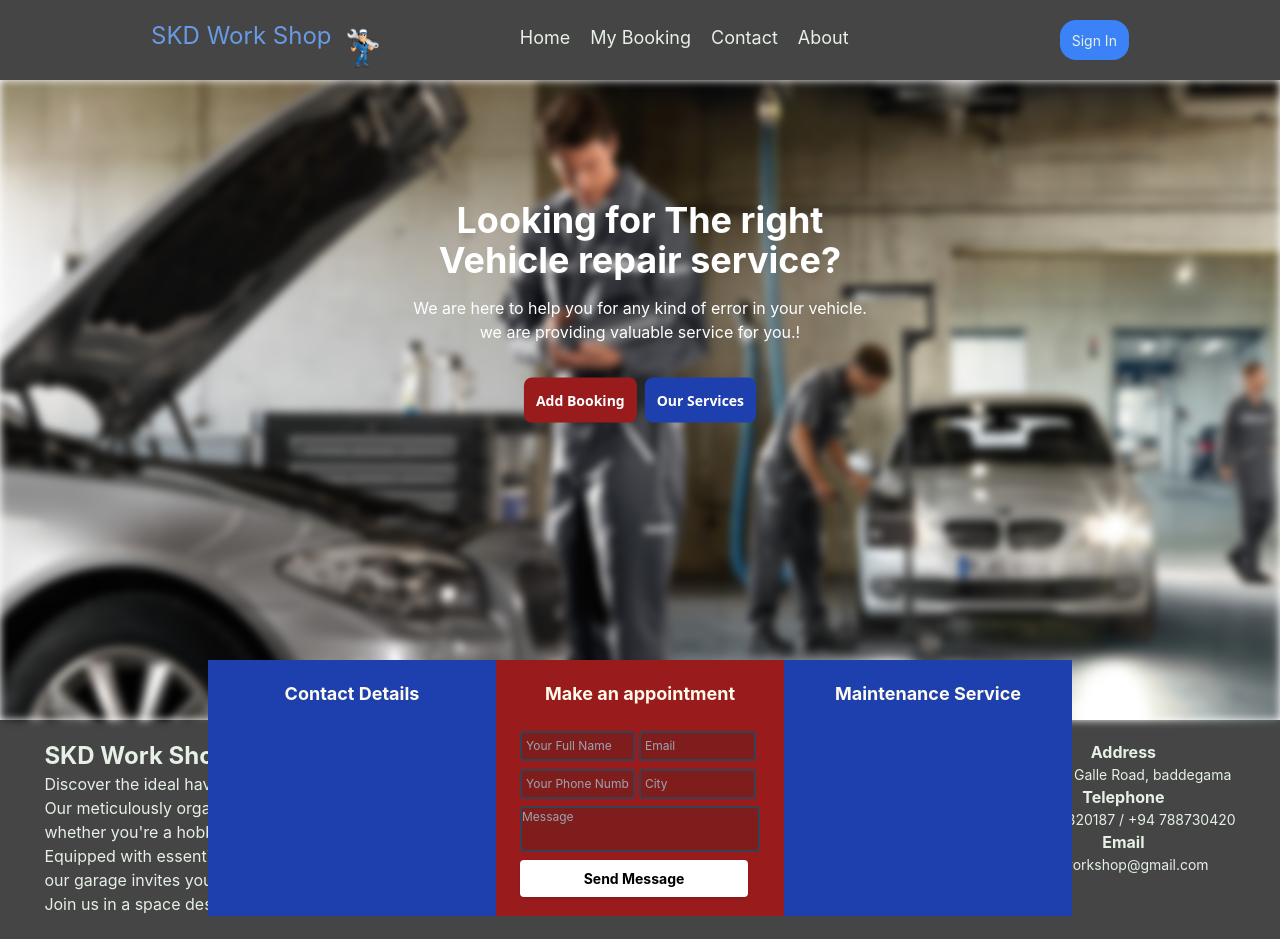
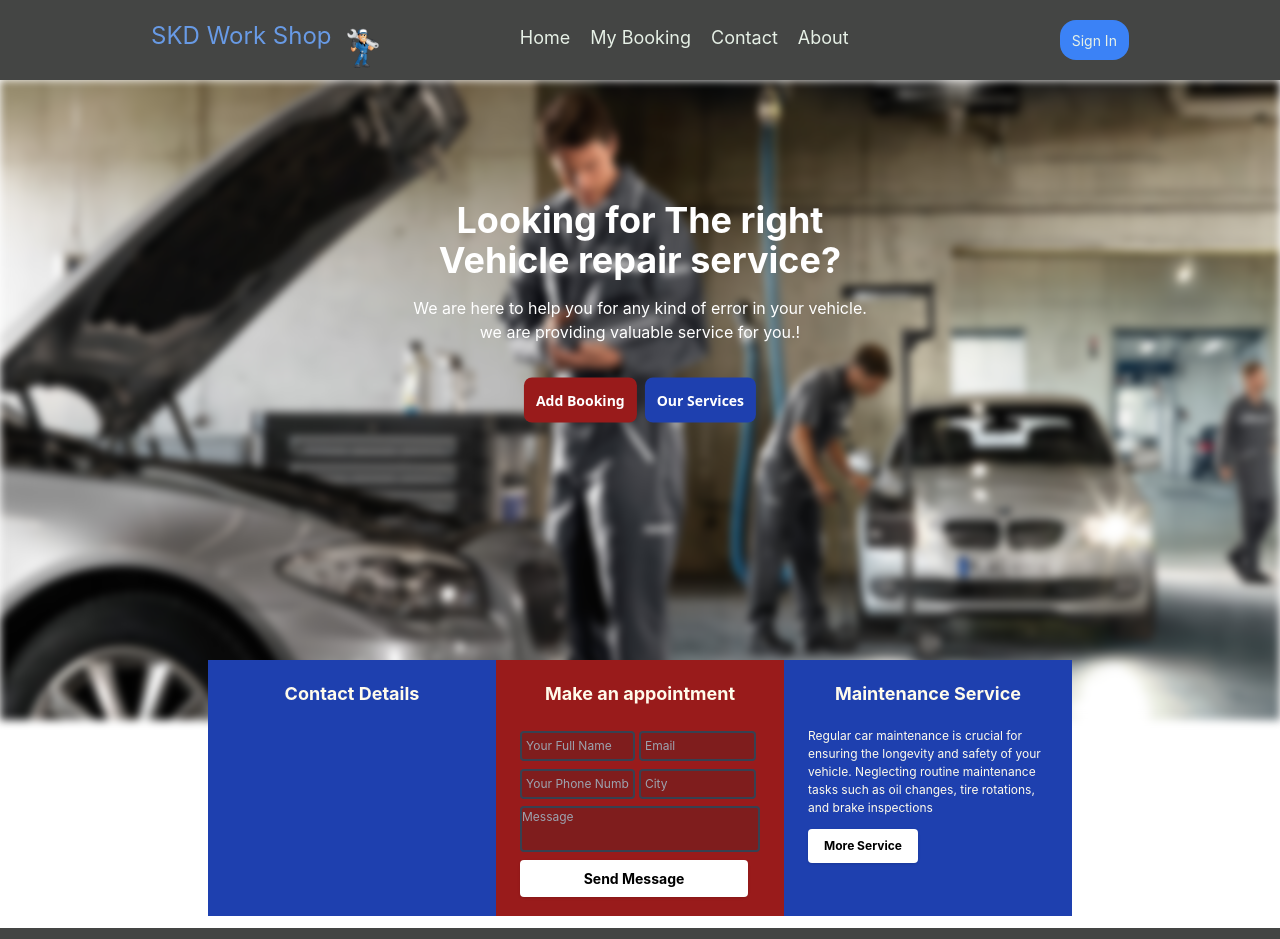
Before and after one commit to rKaushalya/SKD-Work-Shop-With-MERN-Stack, a React (Create React App) app in the folder client/: page / in a window 1280 px wide. Shown: the top 939 px of the page. Built offline with nearby package versions, Linux system fonts and the light colour scheme.

Commit message:
Maintenance section done

```diff
--- a/client/src/view/pages/Home/Home.tsx
+++ b/client/src/view/pages/Home/Home.tsx
@@ -5,7 +5,7 @@ import {Link} from "react-router-dom";
 export class Home extends Component {
     render() {
         return (
-            <div className="pt-20 ">
+            <div className="pt-20 mb-52">
                 <div className="relative text-center">
                     <img className="blur-sm h-[40em] w-full" src={service} alt="Image"/>
                     <h1 className="absolute top-1/4 left-1/2 transform -translate-x-1/2 -translate-y-1/2
@@ -29,6 +29,7 @@ export class Home extends Component {
                     <div className="h-64 w-72 bg-blue-800">
                         <h1 className="font-bold text-amber-50 mt-5 text-[18px]">Contact Details</h1>
                     </div>
+
                     <div className="h-64 w-72 bg-red-800">
                         <h1 className="font-bold text-amber-50 mt-5 text-[18px]">Make an appointment</h1>
 
@@ -93,8 +94,22 @@ export class Home extends Component {
                         </form>
 
                     </div>
+
                     <div className="h-64 w-72 bg-blue-800">
                         <h1 className="font-bold text-amber-50 mt-5 text-[18px]">Maintenance Service</h1>
+                        <div className="text-start w-10/12 ml-6 mt-5">
+                            <p className="text-[12px] text-amber-50 mb-3">
+                                Regular car maintenance is crucial for ensuring the longevity and safety of your
+                                vehicle.
+                                Neglecting routine maintenance tasks such as oil changes, tire rotations, and brake
+                                inspections
+                            </p>
+                            <button
+                                className="shadow bg-white hover:bg-purple-400 font-bold py-2 px-4 rounded text-[12px]"
+                                type="button">
+                                More Service
+                            </button>
+                        </div>
                     </div>
                 </div>
 
```
